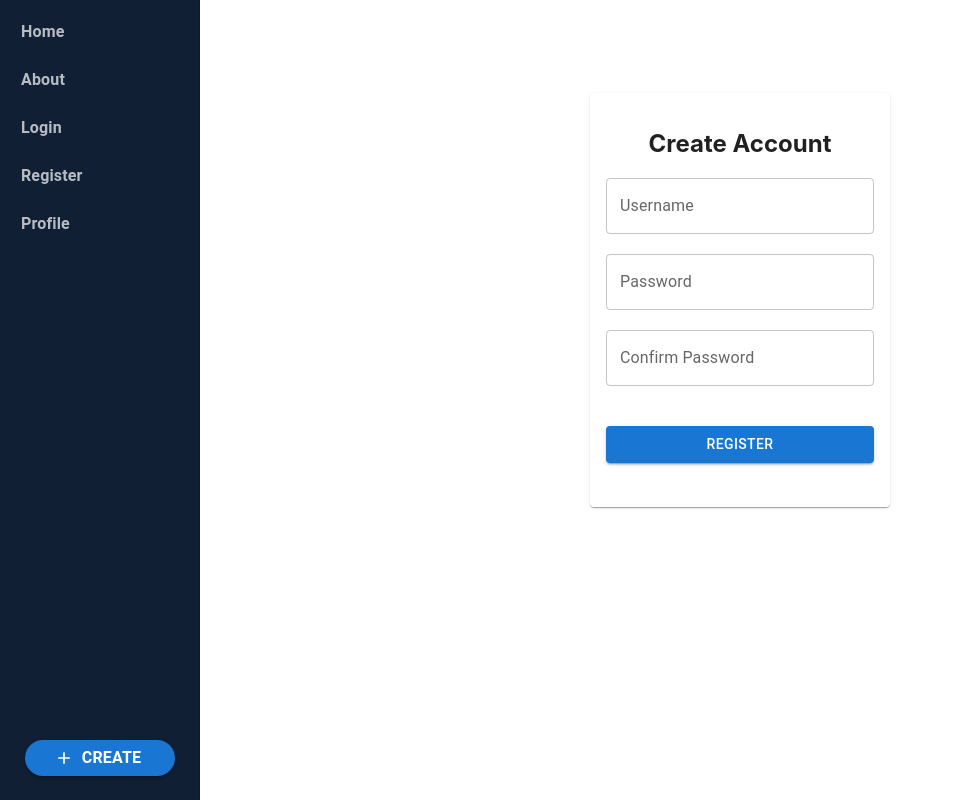
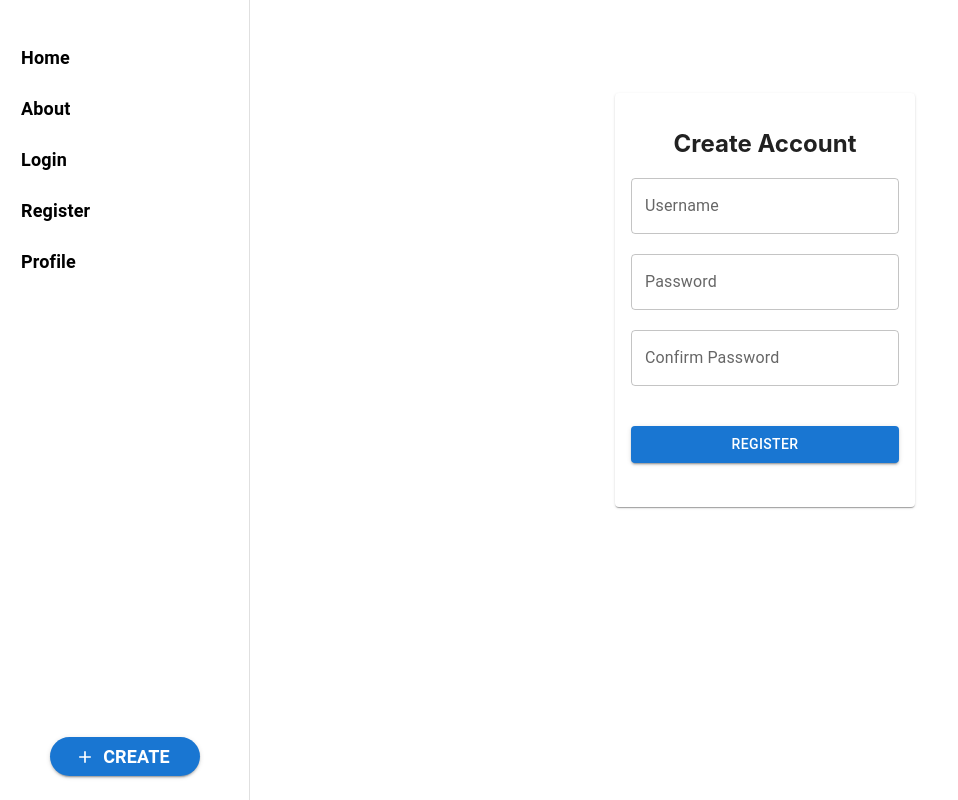
Before and after one commit to ghtjason/bruinchomp, a React (Create React App) app in the folder frontend/: page /register in a window 1280 px wide. Shown: the whole page, without its empty margins (0-958 px from the left). Built offline with nearby package versions, Linux system fonts and the light colour scheme.

Commit message:
minor Navbar styles changes

```diff
--- a/frontend/src/components/Navbar.js
+++ b/frontend/src/components/Navbar.js
@@ -1,5 +1,6 @@
 import React from 'react'
-import { Drawer, List, ListItem, ListItemText, Button, Stack, Typography, Box} from '@mui/material';
+import { useState } from 'react';
+import { Drawer, List, ListItem, ListItemText, Button, Stack, Typography, Box, ListItemButton} from '@mui/material';
 import { useNavigate, Outlet, Link } from "react-router-dom";
 import AddIcon from '@mui/icons-material/Add';
 import { mainNavbarItems } from '../utils/constants';
@@ -7,47 +8,61 @@ import { mainNavbarItems } from '../utils/constants';
 const Navbar = () => {
   const navigate = useNavigate();
 
+  const [selectedItem, setSelectedItem] = useState(null)
+
   return (
     <Box>
       <Drawer
-                sx={{width: '200px', border: 0, borderColor: '#FFC0CB',
+        sx={{ width: '250px',
             '& .MuiDrawer-paper': {
-                        width: '200px',
+              width: '250px',
               boxSizing: 'border-box',
-                        backgroundColor: '#101F33',
-                        color: 'rgba(255, 255, 255, 0.7)',
+              backgroundColor: '#FFFFFF',
         }}}
         variant="permanent"
         anchor="left"
       >
+        <Box mt={3}>
           <List>
           {mainNavbarItems.map((item) => (
-                    <ListItem
-                        button
+            <ListItemButton
                 key={item.id}
-                        onClick={() => navigate(item.route)}
+                onClick={() => {
+                  navigate(item.route)
+                  setSelectedItem(item.id)
+                }}
+                sx ={{
+                  backgroundColor: selectedItem === item.id ? '#dbf0fe' : 'transparent',
+                  '&: hover': {
+                    backgroundColor: '#dbf0fe'
+                  }
+                }}
             >
               <ListItemText
                 sx={{
                   '& span': {
                     marginLeft: '5px',
                     fontWeight: '600',
-                                    fontSize: '16px',
+                    fontSize: '18px',
+                    color: 'black'
                   }}}
                 primary={item.label}
               />
-                    </ListItem>
+            </ListItemButton>
           ))}
           </List>
+        </Box>
+
+
         <Box textAlign = 'center' sx = {{marginTop: 'auto', marginBottom: 3}}>
           <Button
             variant = "contained"
             component = {Link}
             to = "/create"
-                        sx = {{borderRadius: 5, width: '12vw', maxWidth: '150px', minWidth: '120px', justifyContent: 'center'}}
+            sx = {{borderRadius: 5, width: '12vw', maxWidth: '150px', minWidth: '120px'}}
             startIcon = {<AddIcon />}
           >
-                        <Typography sx= {{fontSize: '16px', fontWeight: '600'}}> Create </Typography>
+            <Typography sx= {{fontSize: '18px', fontWeight: '600'}}> Create </Typography>
           </Button>
         </Box>
       </Drawer>
--- a/frontend/src/components/Post.js
+++ b/frontend/src/components/Post.js
@@ -4,7 +4,6 @@ import { useState } from 'react';
 import axios from 'axios'
 import ThumbUpOffAltIcon from '@mui/icons-material/ThumbUpOffAlt';
 import SendIcon from '@mui/icons-material/Send';
-import { auth_token } from '../utils/constants';
 import Cookies from 'js-cookie';
 
 const Post = ({post}) => {
@@ -113,17 +112,16 @@ const Post = ({post}) => {
   }
 
   return (
-    <Card sx={{ width: '50vw', maxWidth: 900, minWidth: 600, boxShadow: 3, border: 1 }}>
+    <Card sx={{ width: '50vw', maxWidth: 900, minWidth: 600, boxShadow: 10, border: 1, boxSizing: 'border-box'}}>
       <CardContent>
         <Typography>{post.title}</Typography>
-        <Typography>{post.meal_period}</Typography>
-        <Typography>{post.hall}</Typography>
+        <Typography>{post.hall} {post.meal_period}</Typography>
         <Typography>{post.timestamp}</Typography>
       </CardContent>
       <img
         src={post.image_url}
         alt={post.title}
-        style={{width:'50vw', maxWidth: 900, minWidth: 600, maxHeight: 900, minHeight: 600}}
+        style={{width:'50vw', maxWidth: 900, minWidth: 600, maxHeight: 900, minHeight: 300}}
       />
       <CardContent>
         <Typography>{post.author_username}</Typography>
@@ -153,7 +151,7 @@ const Post = ({post}) => {
             <ThumbUpOffAltIcon sx={{marginRight: 1}}/>{count} Likes
           </Button>
           <Button variant="outlined" onClick={getComments}>{commentsShown ? 'hide' : 'show'} comments</Button>
-          <Typography ml={1} color={'red'}>{disabled ? 'Please login to comment or like!' : ''}</Typography>
+          <Typography ml={1} color={'red'}>{disabled ? 'Please log in to like or comment!' : ''}</Typography>
         </Stack>
 
         <Stack mt={1}>
```
Also changed, not shown: frontend/src/pages/Home.js (+2 -5 lines). Lines whose indentation alone changed are shown as unchanged.
